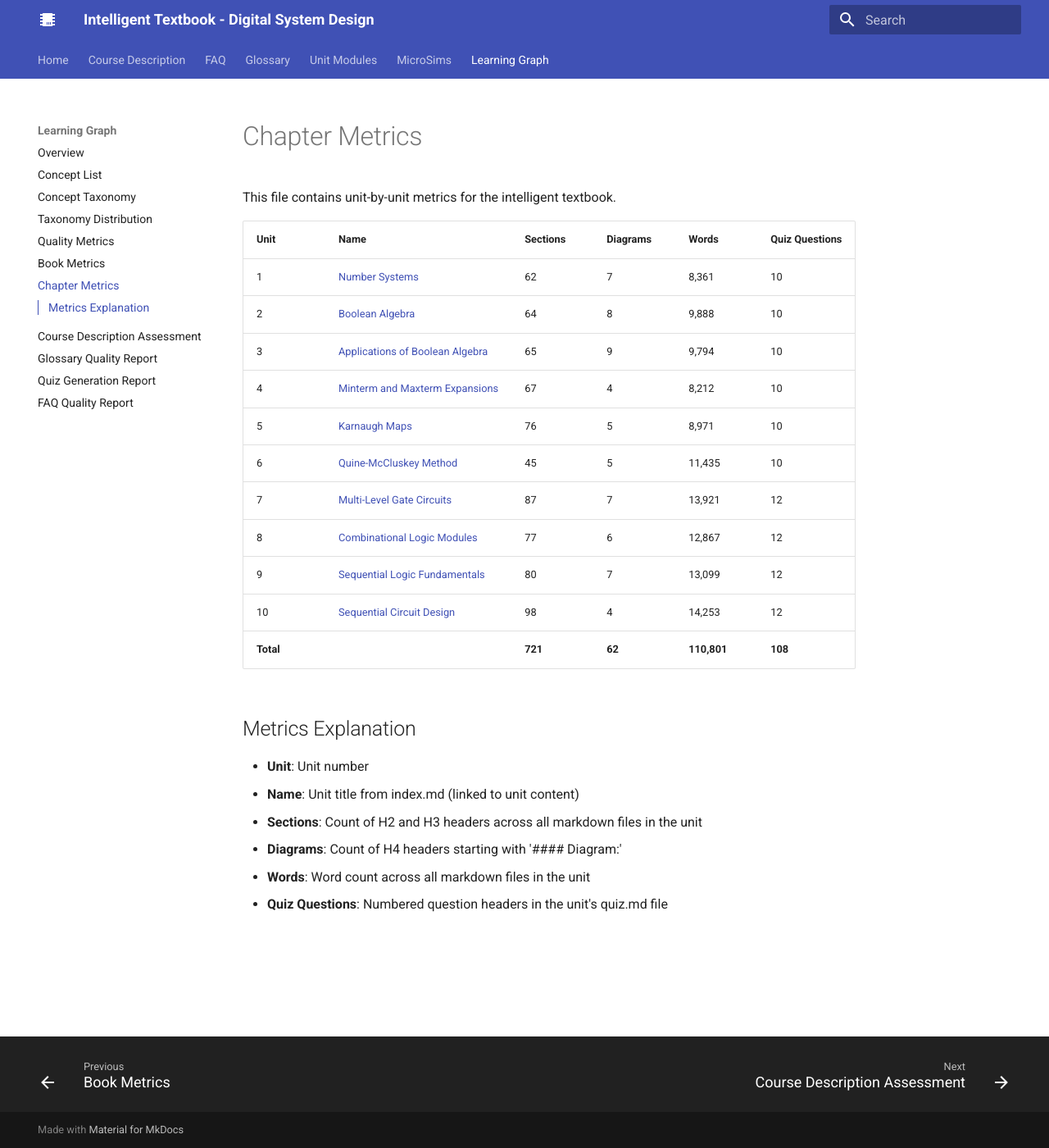
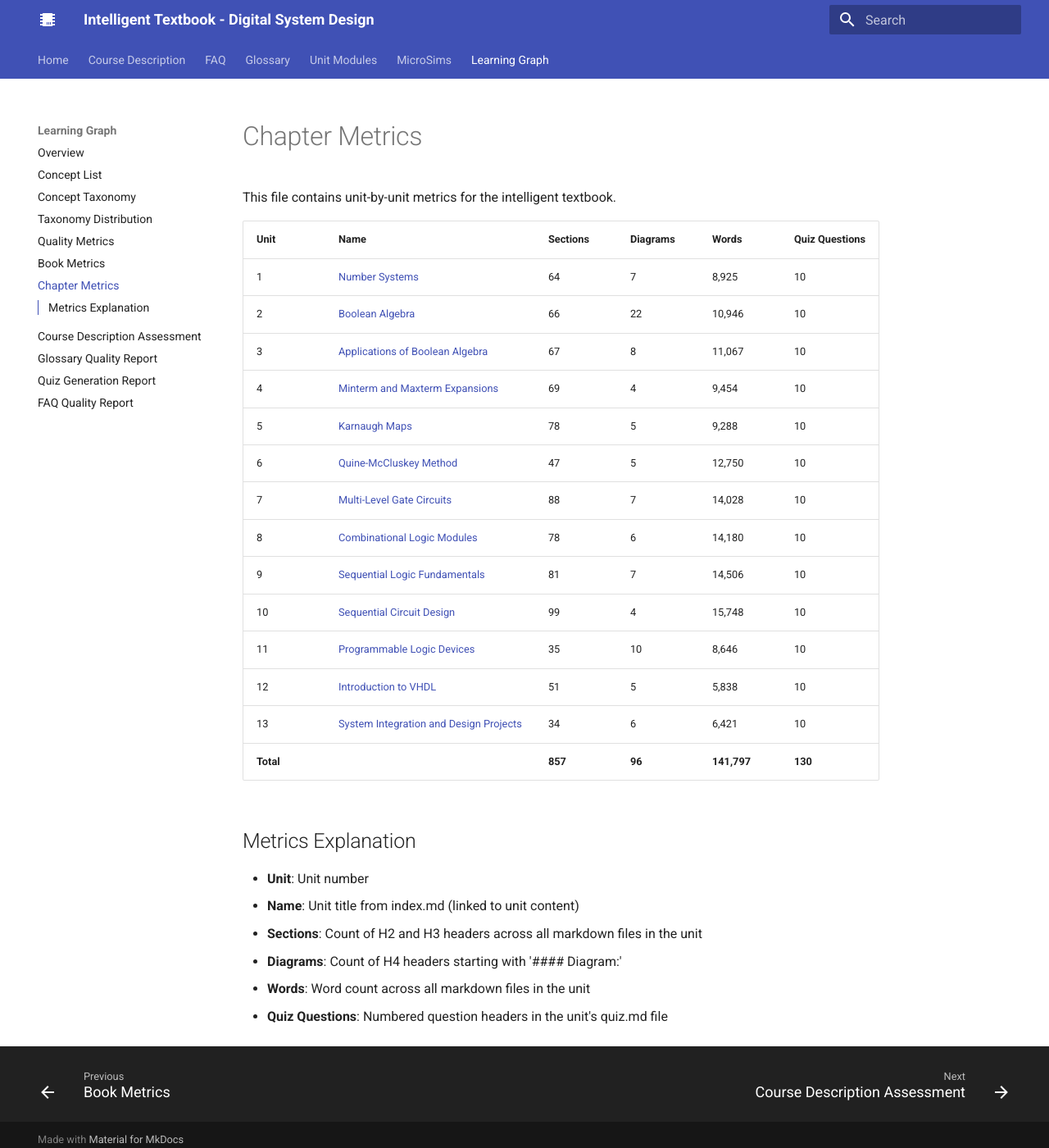
Before and after one commit to Nati-123/intelligent-textbook-ee2301, an MkDocs documentation site: the page built from docs/learning-graph/chapter-metrics.md, in a window 1280 px wide and 1400 px high. Shown: the whole window at 82% size. Built offline with MkDocs 1.6.1 and Material for MkDocs 9.7.7, drawn with Linux system fonts in a browser that asks for light colours.

```diff
--- a/docs/learning-graph/chapter-metrics.md
+++ b/docs/learning-graph/chapter-metrics.md
@@ -4,17 +4,20 @@ This file contains unit-by-unit metrics for the intelligent textbook.
 
 | Unit | Name | Sections | Diagrams | Words | Quiz Questions |
 |------|------|----------|----------|-------|----------------|
-| 1 | [Number Systems](../unit1-number-systems/index.md) | 62 | 7 | 8,361 | 10 |
-| 2 | [Boolean Algebra](../unit2-boolean-algebra/index.md) | 64 | 8 | 9,888 | 10 |
-| 3 | [Applications of Boolean Algebra](../unit3-applications-boolean-algebra/index.md) | 65 | 9 | 9,794 | 10 |
-| 4 | [Minterm and Maxterm Expansions](../unit4-minterm-maxterm-expansions/index.md) | 67 | 4 | 8,212 | 10 |
-| 5 | [Karnaugh Maps](../unit5-karnaugh-maps/index.md) | 76 | 5 | 8,971 | 10 |
-| 6 | [Quine-McCluskey Method](../unit6-quine-mccluskey/index.md) | 45 | 5 | 11,435 | 10 |
-| 7 | [Multi-Level Gate Circuits](../unit7-multi-level-gates/index.md) | 87 | 7 | 13,921 | 12 |
-| 8 | [Combinational Logic Modules](../unit8-combinational-modules/index.md) | 77 | 6 | 12,867 | 12 |
-| 9 | [Sequential Logic Fundamentals](../unit9-sequential-fundamentals/index.md) | 80 | 7 | 13,099 | 12 |
-| 10 | [Sequential Circuit Design](../unit10-sequential-design/index.md) | 98 | 4 | 14,253 | 12 |
-| **Total** | | **721** | **62** | **110,801** | **108** |
+| 1 | [Number Systems](../unit1-number-systems/index.md) | 64 | 7 | 8,925 | 10 |
+| 2 | [Boolean Algebra](../unit2-boolean-algebra/index.md) | 66 | 22 | 10,946 | 10 |
+| 3 | [Applications of Boolean Algebra](../unit3-applications-boolean-algebra/index.md) | 67 | 8 | 11,067 | 10 |
+| 4 | [Minterm and Maxterm Expansions](../unit4-minterm-maxterm-expansions/index.md) | 69 | 4 | 9,454 | 10 |
+| 5 | [Karnaugh Maps](../unit5-karnaugh-maps/index.md) | 78 | 5 | 9,288 | 10 |
+| 6 | [Quine-McCluskey Method](../unit6-quine-mccluskey/index.md) | 47 | 5 | 12,750 | 10 |
+| 7 | [Multi-Level Gate Circuits](../unit7-multi-level-gates/index.md) | 88 | 7 | 14,028 | 10 |
+| 8 | [Combinational Logic Modules](../unit8-combinational-modules/index.md) | 78 | 6 | 14,180 | 10 |
+| 9 | [Sequential Logic Fundamentals](../unit9-sequential-fundamentals/index.md) | 81 | 7 | 14,506 | 10 |
+| 10 | [Sequential Circuit Design](../unit10-sequential-design/index.md) | 99 | 4 | 15,748 | 10 |
+| 11 | [Programmable Logic Devices](../unit11-programmable-logic/index.md) | 35 | 10 | 8,646 | 10 |
+| 12 | [Introduction to VHDL](../unit12-vhdl/index.md) | 51 | 5 | 5,838 | 10 |
+| 13 | [System Integration and Design Projects](../unit13-system-integration/index.md) | 34 | 6 | 6,421 | 10 |
+| **Total** | | **857** | **96** | **141,797** | **130** |
 
 ## Metrics Explanation
 
```
Also changed, not shown: docs/learning-graph/book-metrics.md (+8 -8 lines).
